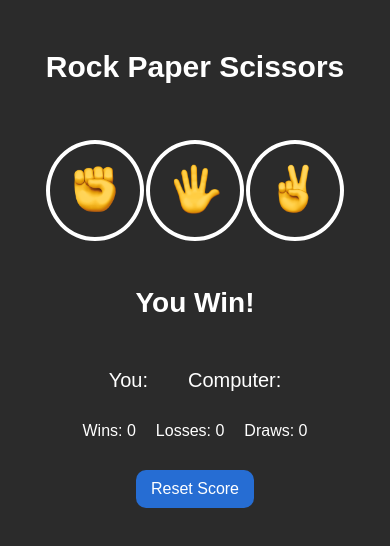
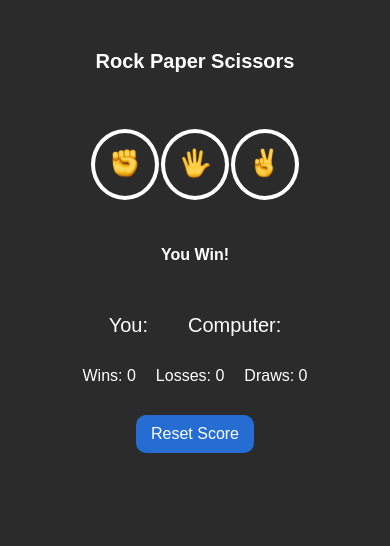
Before and after one commit to asthanaaviral/rock-paper-scissors, a plain HTML site: page index.html in a window 390 px wide. Drawn offline with Linux system fonts and the light colour scheme; a web font is replaced by a local one.

Commit message:
media changes

```diff
--- a/style.css
+++ b/style.css
@@ -89,15 +89,18 @@ img{
 
 @media(max-width: 600px) {
     .heading{
-        font-size: 30px;
+        font-size: 20px;
     }
     img{
-        width: 50px;
+        width: 30px;
     }
     .choice{
-        padding:20px;
+        padding:15px;
     }
     .choices{
         gap:10px;
     }
+    .result{
+        font-size:16px;
+    }
 }
```
